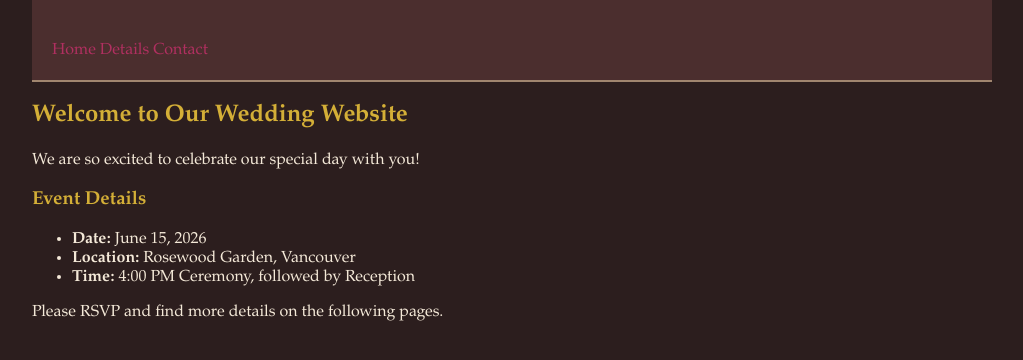
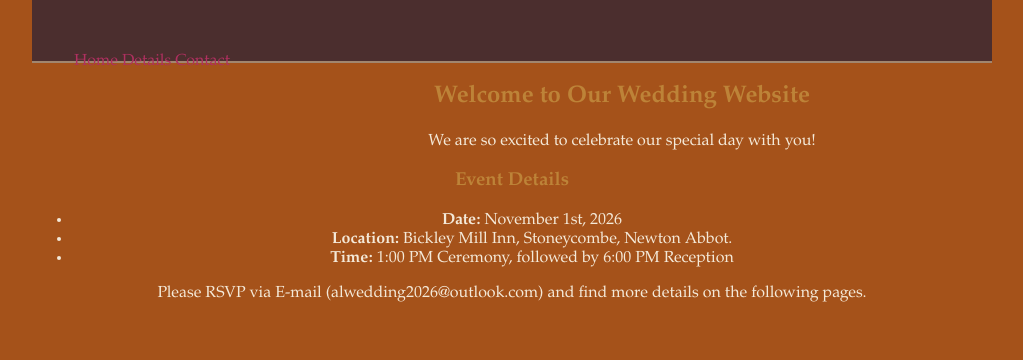
Before and after one commit to LewisSDAFNI/ALWedding2026, a Jekyll site: the page built from docs/index.md, in a window 1280 px wide. Shown: the top 360 px of the page, without its empty margins (128-1151 px from the left). Built offline with Jekyll 4.4.1, drawn with Linux system fonts in a browser that asks for light colours.

```diff
--- a/docs/assets/css/autumnal_gothic.css
+++ b/docs/assets/css/autumnal_gothic.css
@@ -1,6 +1,7 @@
 /* Autumnal Gothic Theme Suggestions */
 body {
-  background-color: #2c1e1e;
+  text-align: center;
+  background-color: #9b3f01e5;
   color: #f4e9d8;
   font-family: 'Garamond', serif;
   width: 960px;
@@ -14,10 +15,19 @@
   padding: 20px;
 }
 
+nav {
+  color: #3230b0;
+  line-height: 30px;
+  float: left;
+  padding: 5px;
+  height: 100px;
+  width: 190px;
+}
+
 h1,
 h2,
 h3 {
-  color: #d4af37;
+  color: #bd8338;
 }
 
 a {
--- a/docs/index.md
+++ b/docs/index.md
@@ -8,8 +8,8 @@
 We are so excited to celebrate our special day with you!
 
 ### Event Details
-- **Date:** June 15, 2026
-- **Location:** Rosewood Garden, Vancouver
-- **Time:** 4:00 PM Ceremony, followed by Reception
+- **Date:** November 1st, 2026
+- **Location:** Bickley Mill Inn, Stoneycombe, Newton Abbot.
+- **Time:** 1:00 PM Ceremony, followed by 6:00 PM Reception
 
-Please RSVP and find more details on the following pages.
+Please RSVP via E-mail (alwedding2026@outlook.com) and find more details on the following pages.
```
Also changed, not shown: docs/pages/contact.md (added, +9 -0 lines).
